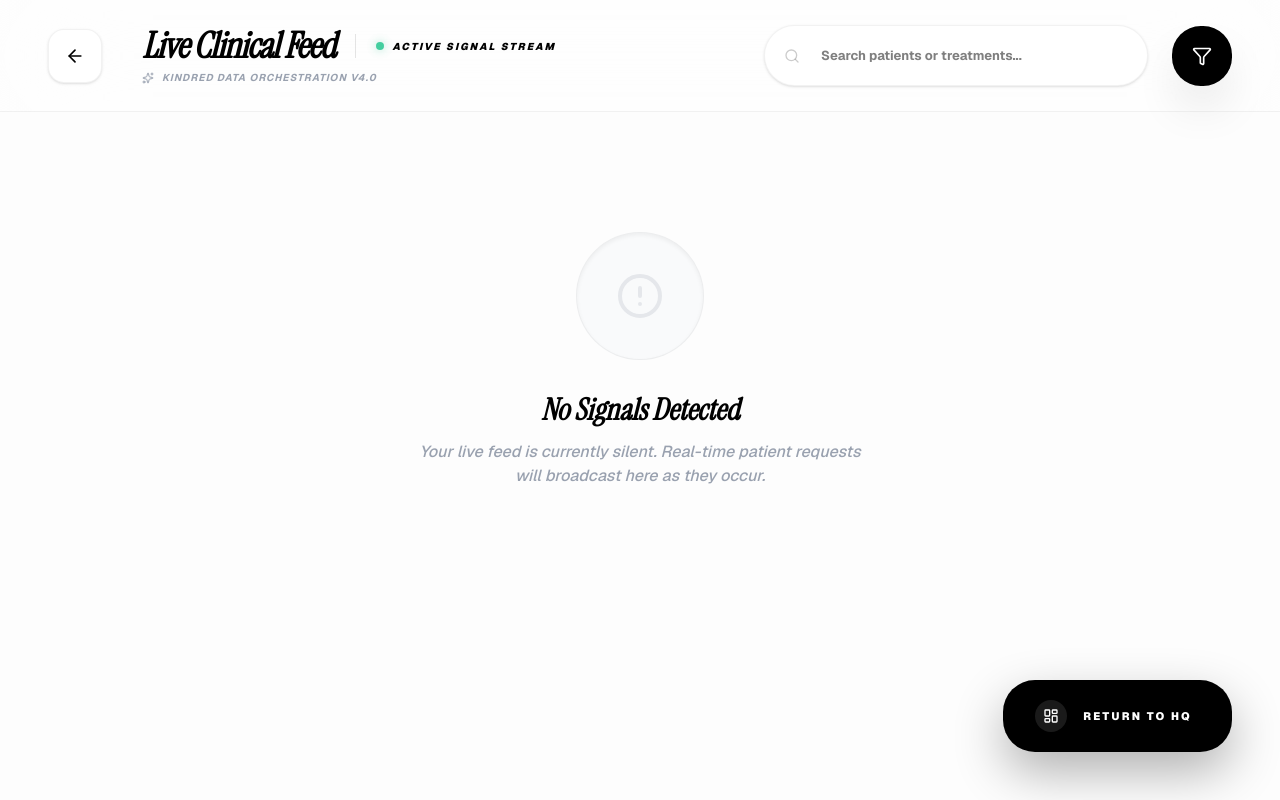
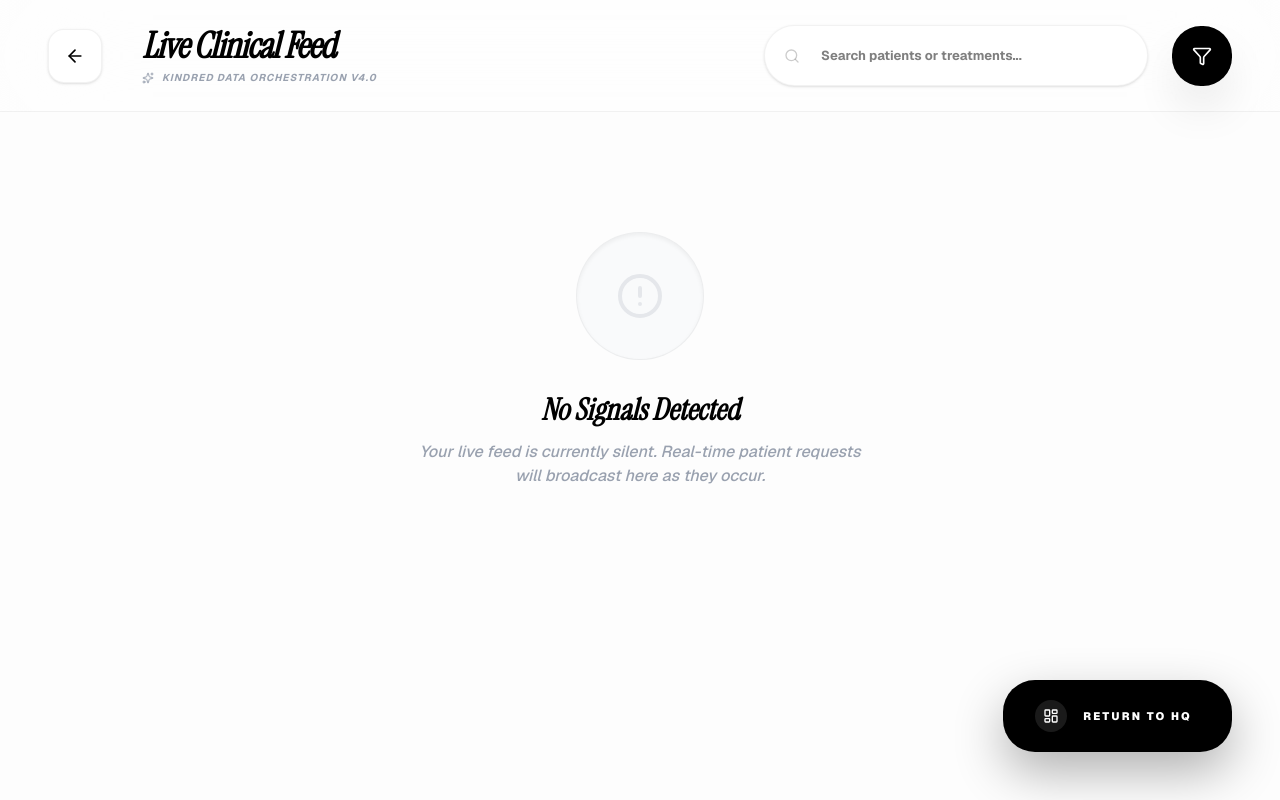
Before and after one commit to FlexSlotCustom0/FlexSlotCustom, a Next.js app in the folder frontend/: page /provider/appointment/upcoming in a window 1280 px wide. Built offline with nearby package versions, Linux system fonts and the light colour scheme.

Commit message:
Update page.tsx

```diff
--- a/frontend/src/app/provider/appointment/upcoming/page.tsx
+++ b/frontend/src/app/provider/appointment/upcoming/page.tsx
@@ -84,11 +84,7 @@ export default function UpcomingAppointments() {
           <div className="space-y-1">
              <div className="flex items-center gap-3">
                <h1 className="text-4xl font-serif font-black italic tracking-tight">Live Clinical Feed</h1>
-               <div className="h-6 w-px bg-black/10 mx-2" />
-               <div className="flex items-center gap-2">
-                 <div className="w-2 h-2 rounded-full bg-emerald-500 animate-pulse shadow-[0_0_10px_rgba(16,185,129,0.5)]" />
-                 <span className="text-[10px] font-black uppercase tracking-[0.2em] text-black italic">Active Signal Stream</span>
-               </div>
+
              </div>
              <p className="text-[10px] text-gray-400 font-bold uppercase tracking-widest italic flex items-center gap-2">
                <Sparkles className="w-3 h-3" /> Kindred Data Orchestration v4.0
@@ -160,7 +156,7 @@ export default function UpcomingAppointments() {
                             <div className="space-y-3">
                               <div className="flex items-center gap-4">
                                 <h4 className="text-4xl font-serif font-black italic text-black group-hover:tracking-wider transition-all duration-700">{booking.clientName}</h4>
-                                <div className={`h-2 w-2 rounded-full bg-emerald-500 shadow-[0_0_8px_rgba(16,185,129,0.5)]`} />
+
                               </div>
                               <div className="flex flex-wrap items-center gap-6">
                                 <div className="flex items-center gap-2 group/info">
```
